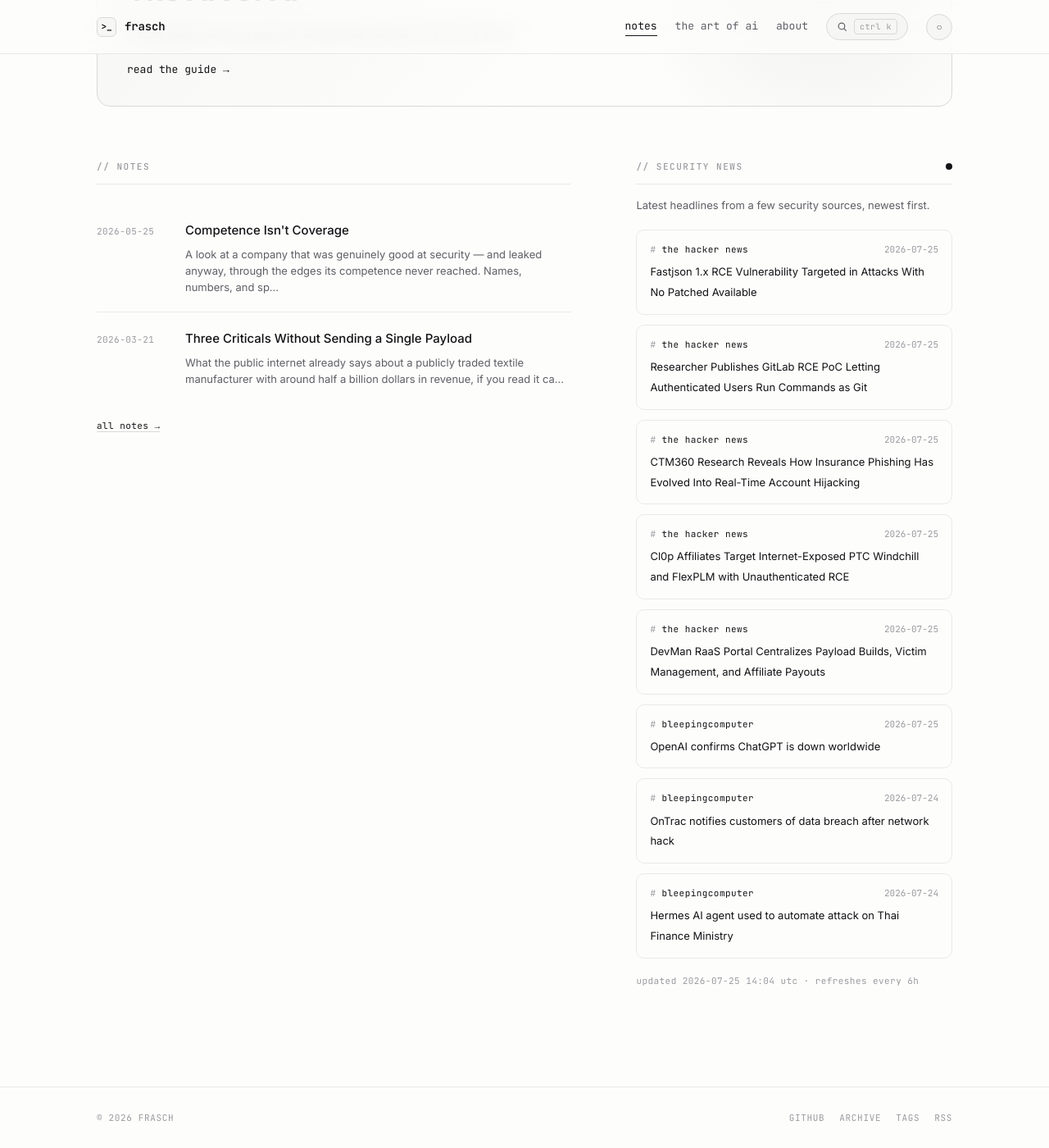
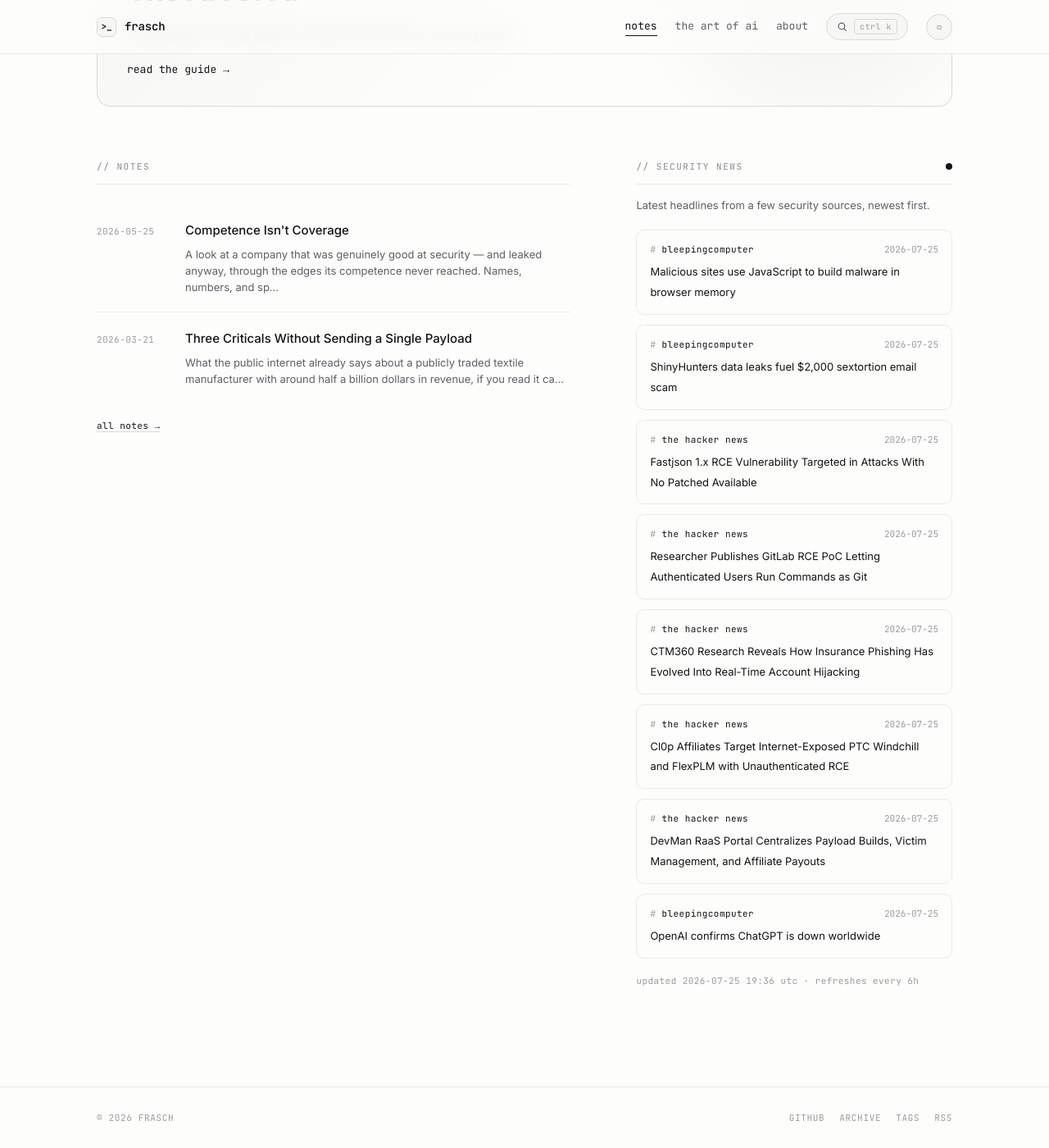
Before and after one commit to whoisfrasch/frasch, a Jekyll site: the page built from index.html, in a window 1280 px wide and 1400 px high, scrolled down 590 px. Shown: the whole window at 82% size. Built offline with Jekyll 4.4.1, drawn with Linux system fonts in a browser that asks for light colours.

Commit message:
Refresh security news feed

```diff
--- a/_data/news.json
+++ b/_data/news.json
@@ -1,6 +1,18 @@
 {
-  "updated": "2026-07-25T14:04:14Z",
+  "updated": "2026-07-25T19:36:33Z",
   "items": [
+    {
+      "source": "bleepingcomputer",
+      "title": "Malicious sites use JavaScript to build malware in browser memory",
+      "link": "https://www.bleepingcomputer.com/news/security/malicious-sites-use-javascript-to-build-malware-in-browser-memory/",
+      "date": "2026-07-25T15:21:09Z"
+    },
+    {
+      "source": "bleepingcomputer",
+      "title": "ShinyHunters data leaks fuel $2,000 sextortion email scam",
+      "link": "https://www.bleepingcomputer.com/news/security/shinyhunters-data-leaks-fuel-2-000-sextortion-email-scam/",
+      "date": "2026-07-25T14:16:26Z"
+    },
     {
       "source": "the hacker news",
       "title": "Fastjson 1.x RCE Vulnerability Targeted in Attacks With No Patched Available",
@@ -36,18 +48,6 @@
       "title": "OpenAI confirms ChatGPT is down worldwide",
       "link": "https://www.bleepingcomputer.com/news/artificial-intelligence/openai-confirms-chatgpt-is-down-worldwide/",
       "date": "2026-07-25T09:31:09Z"
-    },
-    {
-      "source": "bleepingcomputer",
-      "title": "OnTrac notifies customers of data breach after network hack",
-      "link": "https://www.bleepingcomputer.com/news/security/ontrac-notifies-customers-of-data-breach-after-network-hack/",
-      "date": "2026-07-24T19:55:01Z"
-    },
-    {
-      "source": "bleepingcomputer",
-      "title": "Hermes AI agent used to automate attack on Thai Finance Ministry",
-      "link": "https://www.bleepingcomputer.com/news/security/hermes-ai-agent-used-to-automate-attack-on-thai-finance-ministry/",
-      "date": "2026-07-24T19:09:09Z"
     }
   ]
 }
```
